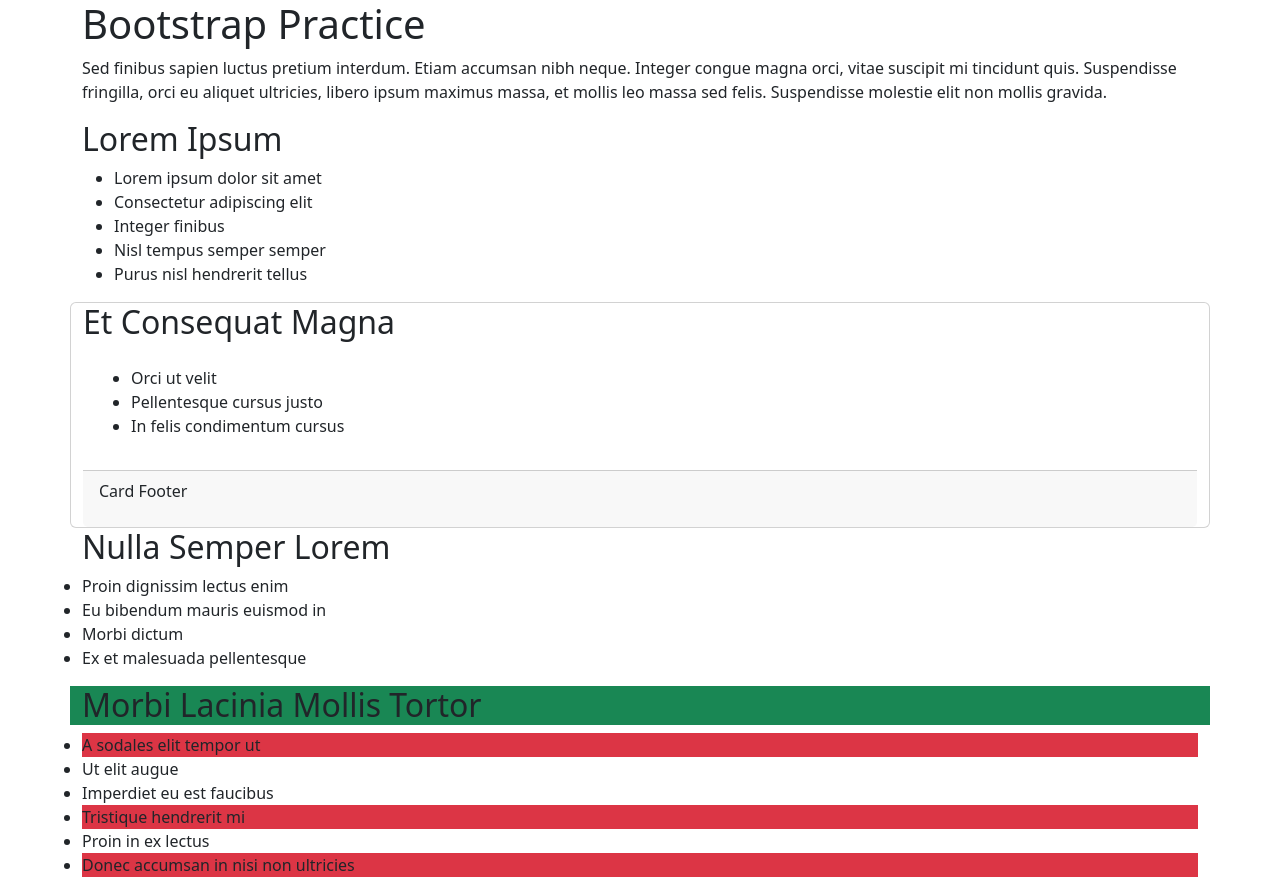
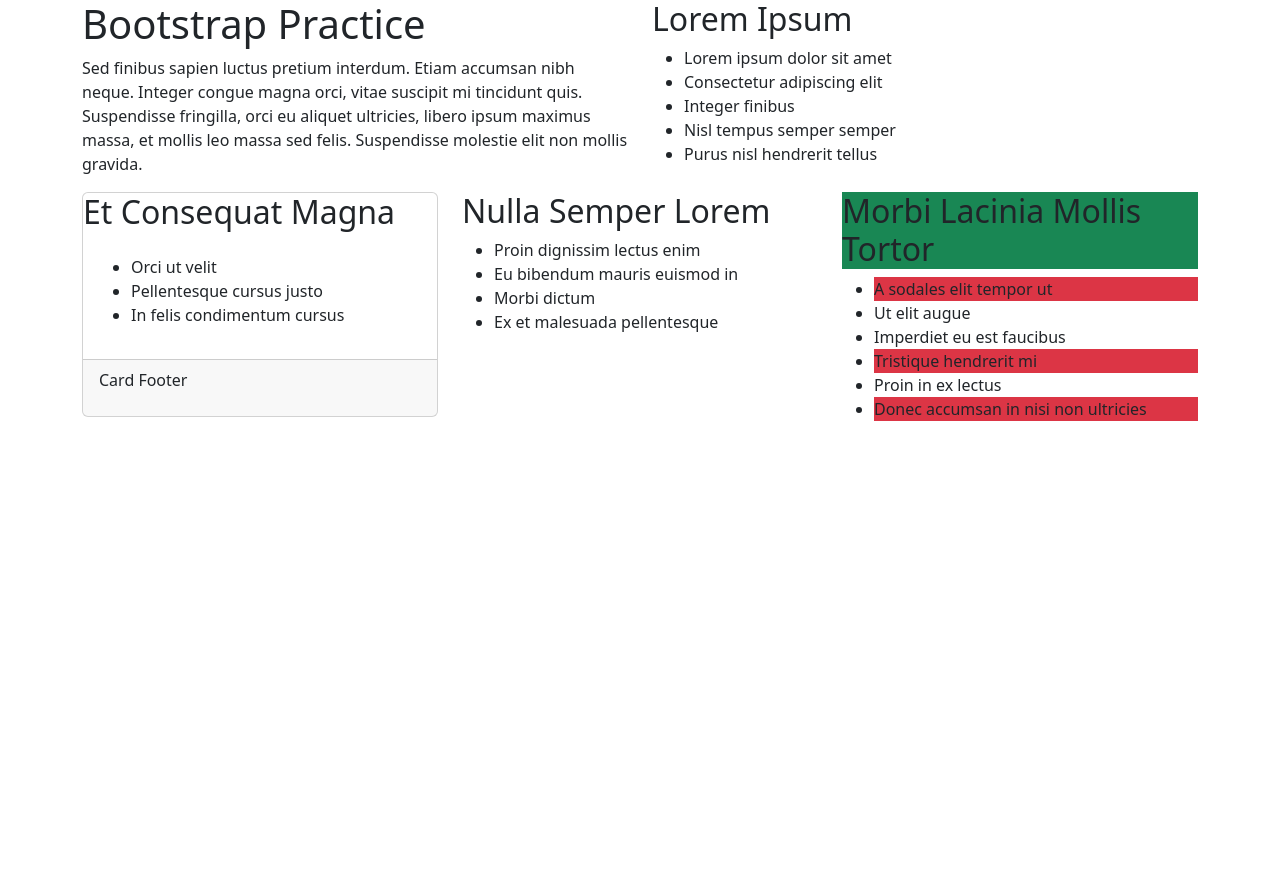
Before and after one commit to Robinchaplin/Bootstrap, a plain HTML site: page index.html in a window 1280 px wide. After the commit the page ends 800 px from the top, so only its background shows below. Drawn offline with Linux system fonts and the light colour scheme.

Commit message:
add all the changes

```diff
--- a/index.html
+++ b/index.html
@@ -8,12 +8,16 @@
     <link rel="stylesheet" href="css/bootstrap.css">
 </head>
 <body>
+    <body>
         <div class="container">
           <div class="row">
+            <div class="col-md-6">
               <div class="jumbotron">
                 <h1>Bootstrap Practice</h1>
                 <p>Sed finibus sapien luctus pretium interdum. Etiam accumsan nibh neque. Integer congue magna orci, vitae suscipit mi tincidunt quis. Suspendisse fringilla, orci eu aliquet ultricies, libero ipsum maximus massa, et mollis leo massa sed felis. Suspendisse molestie elit non mollis gravida.</p>
               </div>
+            </div>
+            <div class="col-md-6">
               <div class="well">
                 <h2>Lorem Ipsum</h2>
                 <ul>
@@ -25,7 +29,9 @@
                 </ul>
               </div>
             </div>
+          </div>
           <div class="row">
+            <div class="col-md-4">
               <div class="card card-info">
                 <div class="card-heading">
                   <h2 class="card-title">Et Consequat Magna</h2>
@@ -41,6 +47,8 @@
                   <p>Card Footer</p>
                 </div>
               </div>
+            </div>
+            <div class="col-md-4">
               <h2>Nulla Semper Lorem</h2>
               <ul>
                 <li>Proin dignissim lectus enim</li>
@@ -48,6 +56,8 @@
                 <li>Morbi dictum</li>
                 <li>Ex et malesuada pellentesque</li>
               </ul>
+            </div>
+            <div class="col-md-4">
               <h2 class="bg-success">Morbi Lacinia Mollis Tortor</h2>
               <ul>
                 <li class="bg-danger">A sodales elit tempor ut</li>
@@ -59,5 +69,6 @@
               </ul>
             </div>
           </div>
+        </div>
 </body>
 </html>
```
Lines whose indentation alone changed are shown as unchanged.
